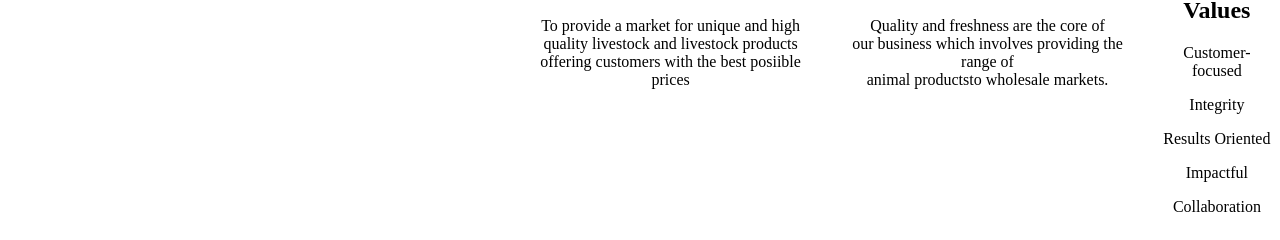
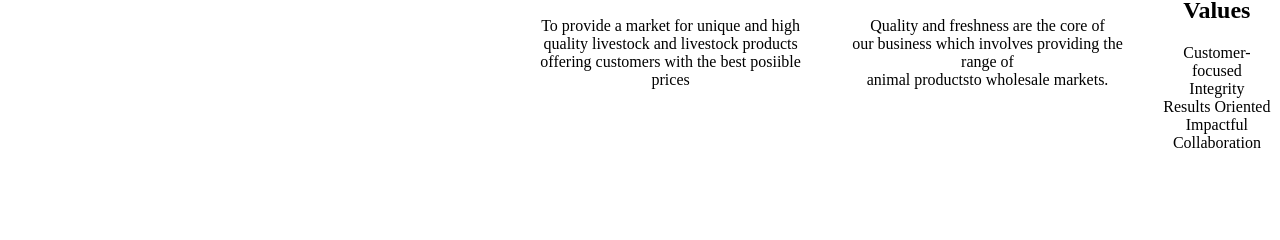
Before and after one commit to MercyBore/Shire_Livestock_Buy_and_Sell, a plain HTML site: page about.html in a window 1280 px wide. Shown: the part 590-830 px from the top of the page. After the commit the page ends 800 px from the top, so only its background shows below. Drawn offline with Linux system fonts and the light colour scheme.

Commit message:
changed values parameters

```diff
--- a/about.html
+++ b/about.html
@@ -30,11 +30,11 @@
         </div>
         <div class="values">
             <h2> Our Values</h2>
-            <p>Customer-focused</p>
-            <p>Integrity</p>
-            <p>Results Oriented</p>
-            <p>Impactful</p>
-            <p>Collaboration</p>
+            <p>Customer-focused <br>
+            Integrity <br>
+            Results Oriented <br>
+            Impactful <br>
+            Collaboration <p>
         </div>
     </div>
 </body>
```
